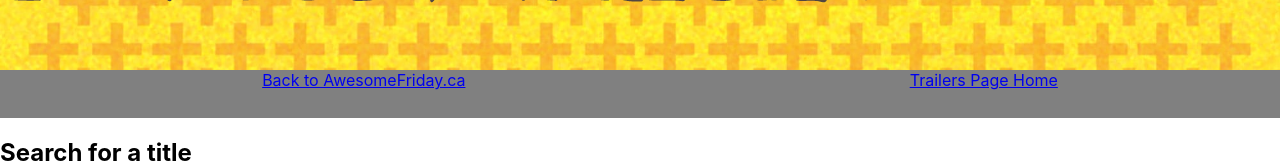
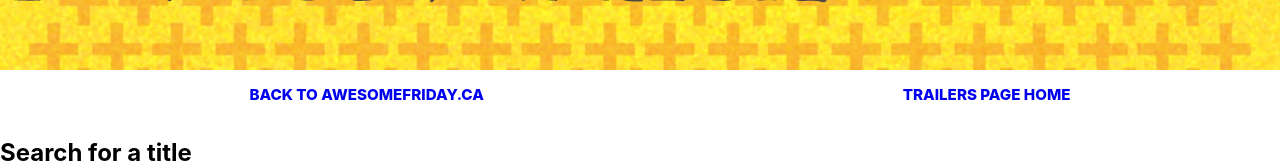
Before and after one commit to matthewcsimpson/Trailer-Park, a React (Create React App) app: page / in a window 1280 px wide. Shown: the part 146-314 px from the top of the page. Built offline with nearby package versions, Linux system fonts and the light colour scheme; no server answers.

Commit message:
font tinkering

```diff
--- a/src/App.scss
+++ b/src/App.scss
@@ -1,4 +1,5 @@
 html {
   box-sizing: border-box;
   font-size: 1rem;
+  font-family: "Libre Franklin", "Helvetica Neue", helvetica, arial, sans-serif;
 }
--- a/src/components/PageMenu/PageMenu.scss
+++ b/src/components/PageMenu/PageMenu.scss
@@ -3,16 +3,31 @@
 
     &__list {
         list-style: none;
-        background-color: gray;
         margin: 0;
         height: 3rem;
         display: flex;
         justify-content: space-around;
+        align-items: center;
     }
 
     &__item {
         display: inline-block;
-        font-size: 1rem;
+        color: #333;
+        font-size: 14px;
+        font-size: 0.95rem;
+        font-weight: 800;
+        text-transform: uppercase;
+    }
+
+    &__link {
         text-decoration: none;
+
+        &:visited {
+            color: #333;
+            font-size: 14px;
+            font-size: 0.95rem;
+            font-weight: 800;
+            text-transform: uppercase;
+        }
     }
 }
```
